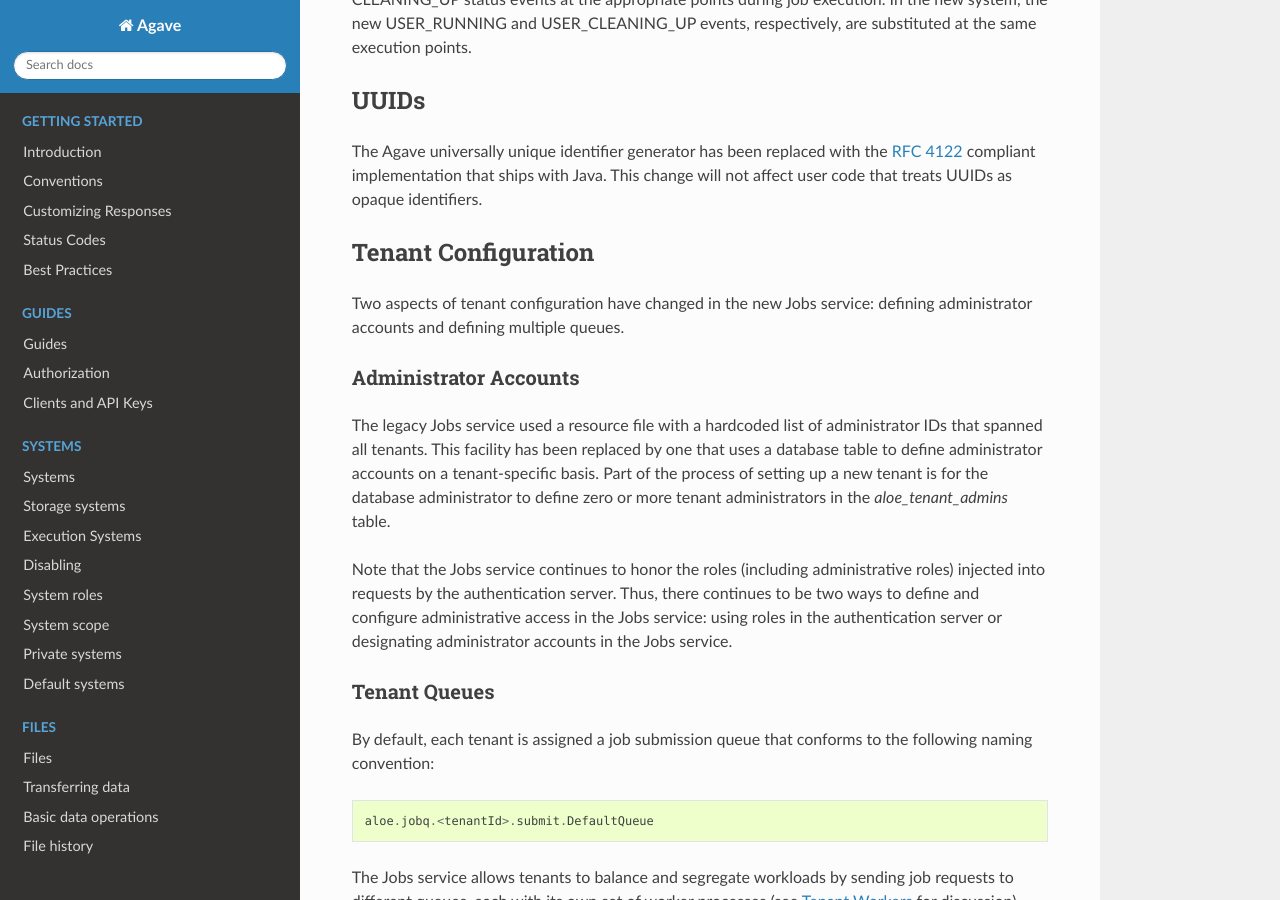
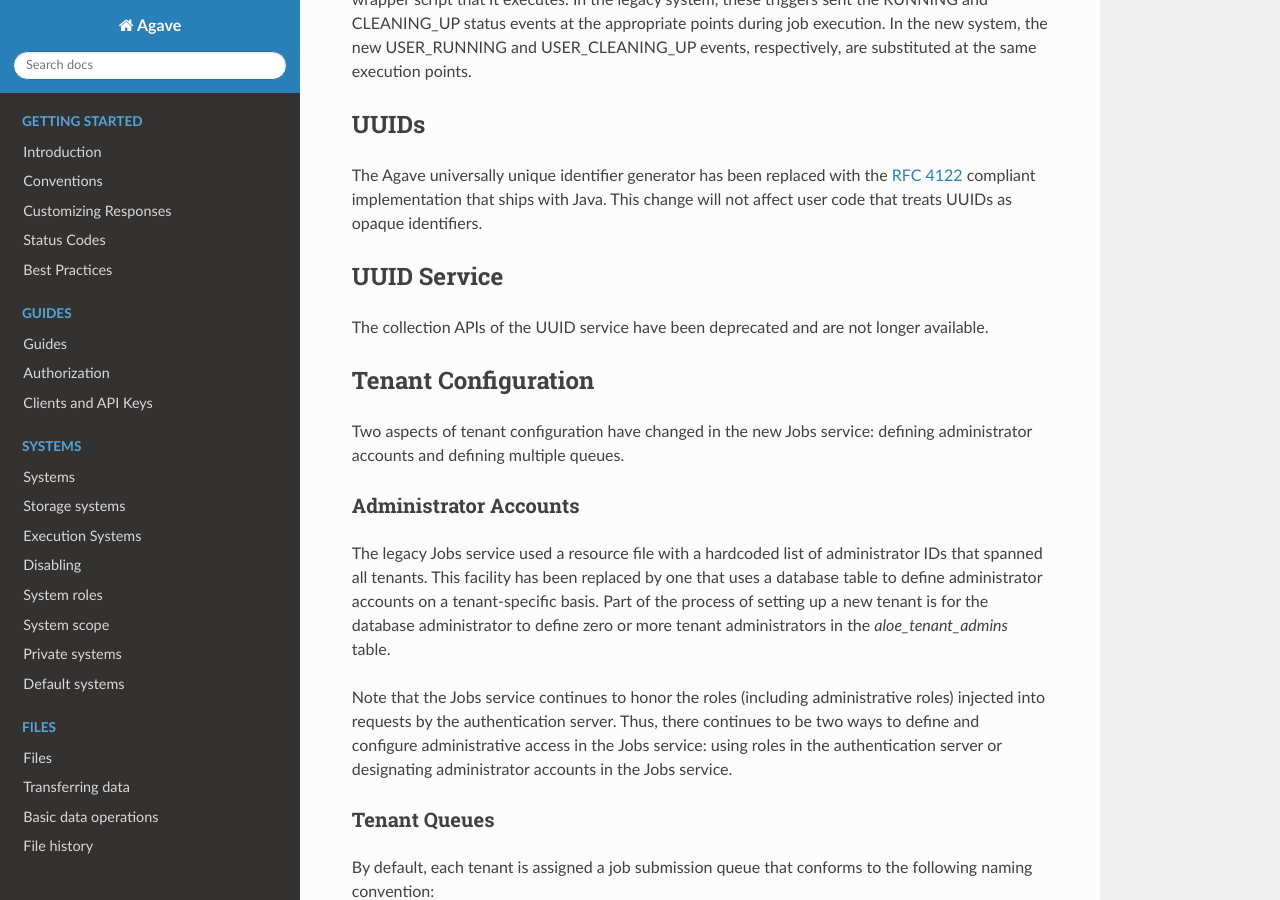
Before and after one commit to TACC-Cloud/agave-docs, a Sphinx documentation site: the page built from docs/agave/guides/jobs/aloe-job-changes.rst, in a window 1280 px wide and 900 px high, scrolled down 7450 px. Built offline with Sphinx 7.4.7 and the Read the Docs theme 2.0.0, drawn with Linux system fonts in a browser that asks for light colours.

Commit message:
Uuid service collections

```diff
--- a/docs/agave/guides/jobs/aloe-job-changes.rst
+++ b/docs/agave/guides/jobs/aloe-job-changes.rst
@@ -501,6 +501,11 @@
 
 The Agave universally unique identifier generator has been replaced with the `RFC 4122 <https://www.ietf.org/rfc/rfc4122.txt>`_ compliant implementation that ships with Java.  This change will not affect user code that treats UUIDs as opaque identifiers.
 
+UUID Service
+------------
+
+The collection APIs of the UUID service have been deprecated and are not longer available.
+
 Tenant Configuration
 --------------------
 
```
